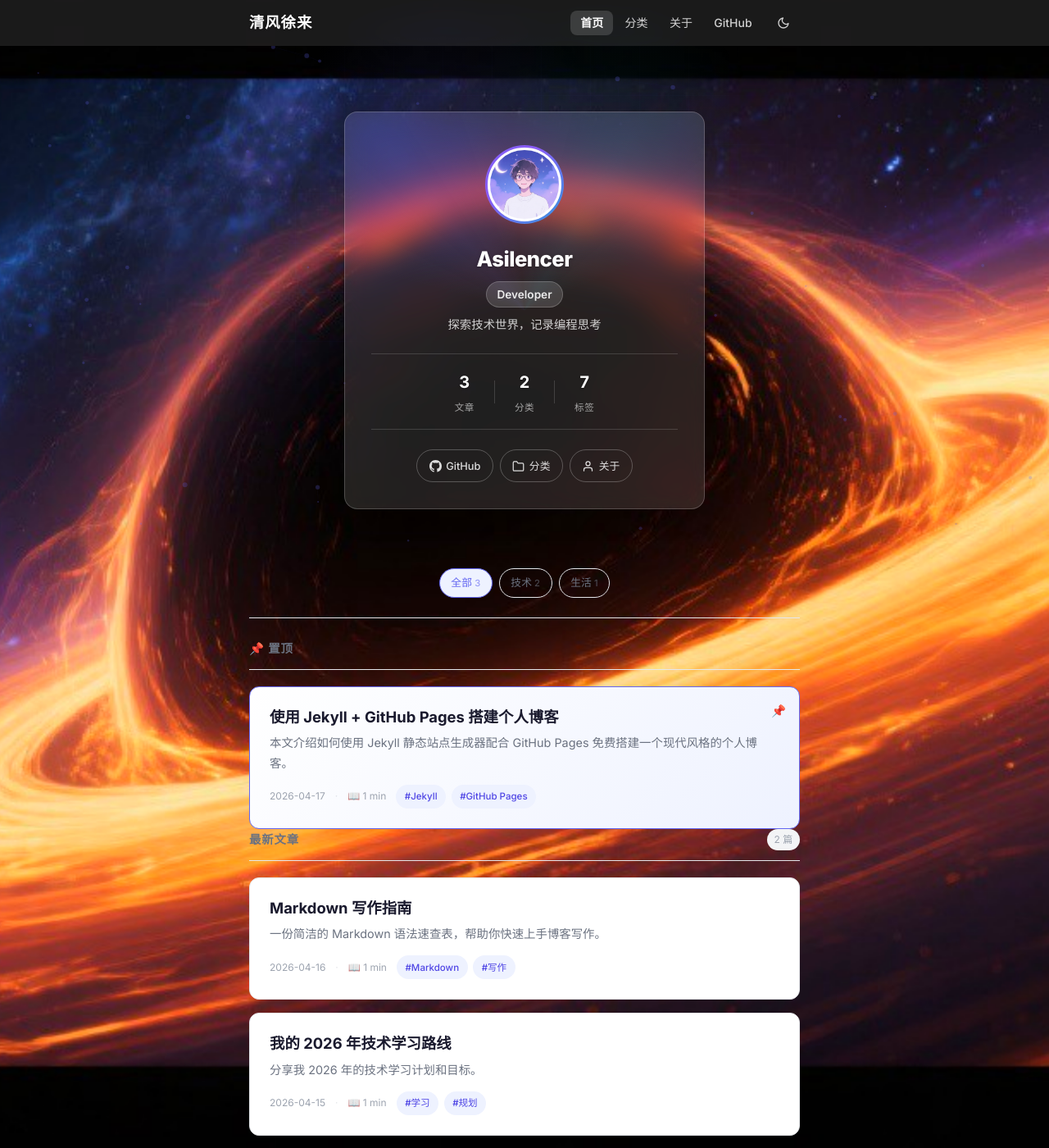
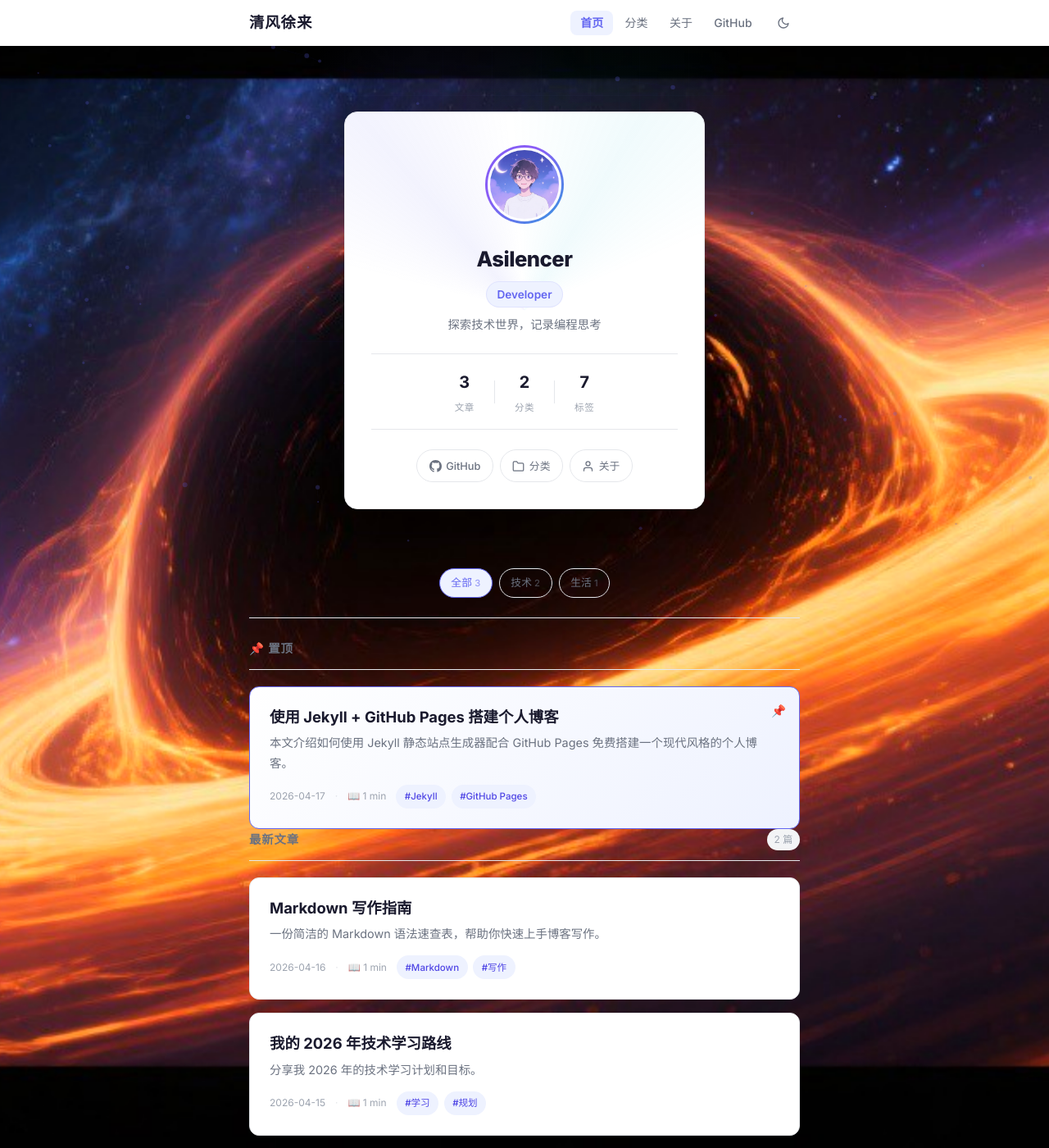
Before and after one commit to Asilencer/asilencer.github.io, a Jekyll site: the page built from index.html, in a window 1280 px wide and 1400 px high. Shown: the whole window at 82% size. Built offline with Jekyll 4.4.1, drawn with Linux system fonts in a browser that asks for light colours.

Commit message:
Revert to original styles, adjust black hole position to show accretion disk above profile card

```diff
--- a/assets/css/style.css
+++ b/assets/css/style.css
@@ -145,20 +145,13 @@ img { max-width: 100%; height: auto; }
   position: sticky;
   top: 0;
   z-index: 100;
-  background: rgba(255, 255, 255, 0.1);
-  backdrop-filter: blur(16px) saturate(180%);
-  -webkit-backdrop-filter: blur(16px) saturate(180%);
-  background-image: none;
+  background: var(--color-surface);
   padding: 0.7rem 0;
   transition: all var(--transition);
 }
 
-[data-theme="dark"] .navbar {
-  background: rgba(15, 15, 26, 0.4);
-}
-
 .navbar.scrolled {
-  box-shadow: 0 2px 20px rgba(0, 0, 0, 0.15);
+  box-shadow: var(--shadow-sm);
 }
 
 .navbar .container {
@@ -170,13 +163,12 @@ img { max-width: 100%; height: auto; }
 .logo {
   font-size: 1.15rem;
   font-weight: 700;
-  color: #ffffff;
+  color: var(--color-text);
   letter-spacing: 0.05em;
-  text-shadow: 0 1px 3px rgba(0, 0, 0, 0.3);
   transition: color var(--transition);
 }
 
-.logo:hover { color: rgba(255, 255, 255, 0.8); }
+.logo:hover { color: var(--color-primary); }
 
 .nav-links {
   display: flex;
@@ -186,7 +178,7 @@ img { max-width: 100%; height: auto; }
 }
 
 .nav-links a {
-  color: rgba(255, 255, 255, 0.8);
+  color: var(--color-text-secondary);
   font-weight: 500;
   font-size: 0.875rem;
   padding: 0.4rem 0.75rem;
@@ -195,13 +187,13 @@ img { max-width: 100%; height: auto; }
 }
 
 .nav-links a:hover {
-  color: #ffffff;
-  background: rgba(255, 255, 255, 0.15);
+  color: var(--color-primary);
+  background: var(--color-tag-bg);
 }
 
 .nav-links a.active {
-  color: #ffffff;
-  background: rgba(255, 255, 255, 0.15);
+  color: var(--color-primary);
+  background: var(--color-tag-bg);
   font-weight: 600;
 }
 
@@ -209,7 +201,7 @@ img { max-width: 100%; height: auto; }
 .theme-toggle {
   background: none;
   border: none;
-  color: rgba(255, 255, 255, 0.8);
+  color: var(--color-text-secondary);
   padding: 0.4rem 0.75rem;
   border-radius: var(--radius-sm);
   cursor: pointer;
@@ -227,8 +219,8 @@ img { max-width: 100%; height: auto; }
 }
 
 .theme-toggle:hover {
-  color: #ffffff;
-  background: rgba(255, 255, 255, 0.15);
+  color: var(--color-primary);
+  background: var(--color-tag-bg);
 }
 
 .theme-toggle .icon-sun {
@@ -286,7 +278,7 @@ img { max-width: 100%; height: auto; }
   left: 0;
   width: 100vw;
   height: 100vh;
-  background: url('/assets/img/blackhole.jpg') center center / cover no-repeat;
+  background: url('/assets/img/blackhole.jpg') center 30% / cover no-repeat;
   animation: blackholeDrift 30s ease-in-out infinite alternate;
   opacity: 1;
   filter: saturate(1.3);
@@ -353,23 +345,16 @@ img { max-width: 100%; height: auto; }
 
 /* Profile Card */
 .profile-card {
-  background: rgba(255, 255, 255, 0.12);
-  backdrop-filter: blur(16px) saturate(180%);
-  -webkit-backdrop-filter: blur(16px) saturate(180%);
-  border: 1px solid rgba(255, 255, 255, 0.2);
+  background: var(--color-surface);
+  border: 1px solid var(--color-border);
   border-radius: var(--radius-lg);
   padding: 2.5rem 2rem 2rem;
   max-width: 440px;
   margin: 0 auto;
   text-align: center;
-  box-shadow: 0 8px 32px rgba(0, 0, 0, 0.2);
+  box-shadow: var(--shadow-lg);
   position: relative;
   overflow: hidden;
-}
-
-[data-theme="dark"] .profile-card {
-  background: rgba(15, 15, 26, 0.5);
-  border-color: rgba(255, 255, 255, 0.08);
 }
 
 /* Animated glow behind card */
@@ -432,24 +417,22 @@ img { max-width: 100%; height: auto; }
   font-weight: 800;
   letter-spacing: -0.02em;
   margin-bottom: 0.3rem;
-  color: #ffffff;
-  text-shadow: 0 1px 4px rgba(0, 0, 0, 0.3);
 }
 
 .profile-role {
-  color: rgba(255, 255, 255, 0.9);
+  color: var(--color-primary);
   font-size: 0.85rem;
   font-weight: 600;
   margin-bottom: 0.6rem;
   display: inline-block;
   padding: 0.15rem 0.75rem;
-  background: rgba(255, 255, 255, 0.15);
+  background: var(--color-tag-bg);
   border-radius: 999px;
-  border: 1px solid rgba(255, 255, 255, 0.2);
+  border: 1px solid rgba(99, 102, 241, 0.1);
 }
 
 .profile-bio {
-  color: rgba(255, 255, 255, 0.8);
+  color: var(--color-text-secondary);
   font-size: 0.9rem;
   line-height: 1.6;
   margin-bottom: 1.5rem;
@@ -463,8 +446,8 @@ img { max-width: 100%; height: auto; }
   gap: 1.5rem;
   margin-bottom: 1.5rem;
   padding: 1rem 0;
-  border-top: 1px solid rgba(255, 255, 255, 0.15);
-  border-bottom: 1px solid rgba(255, 255, 255, 0.15);
+  border-top: 1px solid var(--color-border);
+  border-bottom: 1px solid var(--color-border);
 }
 
 .stat-item {
@@ -477,14 +460,13 @@ img { max-width: 100%; height: auto; }
 .stat-num {
   font-size: 1.25rem;
   font-weight: 700;
-  color: #ffffff;
-  text-shadow: 0 1px 3px rgba(0, 0, 0, 0.3);
+  color: var(--color-text);
   font-variant-numeric: tabular-nums;
 }
 
 .stat-label {
   font-size: 0.72rem;
-  color: rgba(255, 255, 255, 0.6);
+  color: var(--color-text-tertiary);
   text-transform: uppercase;
   letter-spacing: 0.05em;
 }
@@ -492,7 +474,7 @@ img { max-width: 100%; height: auto; }
 .stat-divider {
   width: 1px;
   height: 28px;
-  background: rgba(255, 255, 255, 0.15);
+  background: var(--color-border);
 }
 
 .profile-links {
@@ -509,17 +491,17 @@ img { max-width: 100%; height: auto; }
   border-radius: 999px;
   font-size: 0.8rem;
   font-weight: 500;
-  border: 1px solid rgba(255, 255, 255, 0.25);
-  color: rgba(255, 255, 255, 0.85);
+  border: 1px solid var(--color-border);
+  color: var(--color-text-secondary);
   transition: all var(--transition);
 }
 
 .profile-link:hover {
-  border-color: rgba(255, 255, 255, 0.5);
-  color: #ffffff;
-  background: rgba(255, 255, 255, 0.15);
+  border-color: var(--color-primary);
+  color: var(--color-primary);
+  background: var(--color-tag-bg);
   transform: translateY(-1px);
-  box-shadow: 0 4px 12px rgba(0, 0, 0, 0.2);
+  box-shadow: var(--shadow-sm);
 }
 
 /* ===== Category Nav ===== */
```
